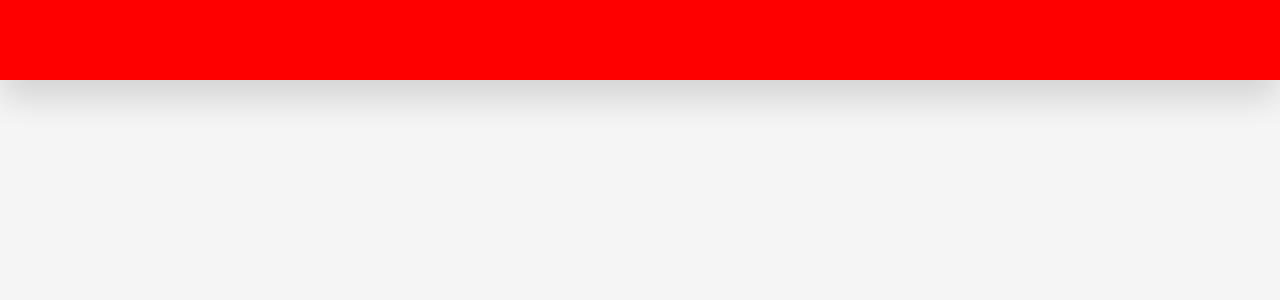
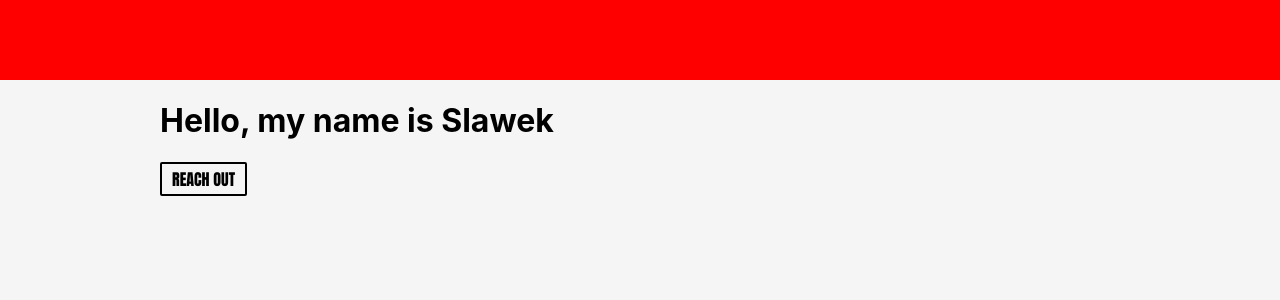
Before and after one commit to sajsdob/portfolio, a React (Create React App) app: page / in a window 1280 px wide. Shown: the top 300 px of the page. Built offline with nearby package versions, Linux system fonts and the light colour scheme.

Commit message:
about beg

```diff
--- a/src/App.js
+++ b/src/App.js
@@ -1,7 +1,8 @@
-import React, {Component} from 'react';
+import React, { Component } from 'react';
 import './App.scss';
 import Footer from './components/Footer/Footer.js';
 import Sidebar from './components/Sidebar/Sidebar.js';
+import About from './components/About/About.js';
 
 
 class App extends Component {
@@ -13,27 +14,34 @@ class App extends Component {
     }
   }
 
+
+
   changeSideBarClass = () => {
-    if(this.state.sidebarClass==='sidebarIn'){
+    if (this.state.sidebarClass === 'sidebarIn') {
       this.setState({
         sidebarClass: 'sidebarOut'
       })
+      document.body.style.overflow = "hidden"
     }
     else {
       this.setState({
         sidebarClass: 'sidebarIn'
       })
+      document.body.style.overflow = "visible"
+
     }
   }
 
   render() {
     return (
       <div className="App">
-        <Footer changeSideBarClass = {this.changeSideBarClass}/>
-        <Sidebar sidebarClass = {this.state.sidebarClass}/>
-        <div id='about'></div>
+        <Footer changeSideBarClass={this.changeSideBarClass} />
+        <Sidebar sidebarClass={this.state.sidebarClass} />
+        <div className='container'>
+          <About />
           <div id='projects'></div>
           <div id='education'></div>
+        </div>
       </div>
     )
   }
--- a/src/App.scss
+++ b/src/App.scss
@@ -1,5 +1,5 @@
 body {
-    background-color: whitesmoke;
+    background: whitesmoke;
 }
 #about {
     height: 100vh;
@@ -16,3 +16,21 @@ body {
 html {
     scroll-behavior: smooth;
 }
+.container {
+    width: 75%;
+    margin: 0 auto;
+}
+
+// Mobile Styles
+@media only screen and (max-width: 960px) {
+    .container{
+        width: 100%;
+    }
+}
+
+/* Desktop Styles */
+@media only screen and (min-width: 961px) {
+    .container{
+        width: 75%;
+    }
+}
--- /dev/null
+++ b/src/components/About/About.js
@@ -0,0 +1,35 @@
+import React, { Component } from 'react';
+import './About.scss';
+
+
+class About extends Component {
+
+    //   constructor(props) {
+    //     super(props);
+    //     this.state = {
+    //       sidebarClass: 'sidebarIn'
+    //     }
+    //   }
+
+
+
+    render() {
+        return (
+            <div className="About">
+                <h1>Hello, my name is Slawek</h1>
+                <h2></h2>
+                <h3></h3>
+                <div>
+                    <p></p>
+                </div>
+                <div className ='contact-me'>
+                    <a href='mailto: sajsdob@gmail.con'>REACH OUT</a>
+                </div>
+            </div>
+        )
+    }
+}
+
+
+
+export default About;
--- /dev/null
+++ b/src/components/About/About.scss
@@ -0,0 +1,19 @@
+.contact-me {
+    border: black 2px solid;
+    display: inline-block;
+    line-height: 30px;
+    border-radius: 2px;
+    font-family: Impact, Haettenschweiler, "Arial Narrow Bold", sans-serif;
+    &:hover {
+        cursor: pointer;
+        background-color: black;
+    }
+    &:hover a {
+        color: white;
+    }
+    a {
+        padding: 10px;
+        text-decoration: none;
+        color: black;
+    }
+}
--- a/src/components/Footer/Footer.js
+++ b/src/components/Footer/Footer.js
@@ -16,7 +16,7 @@ class Footer extends Component {
 
   hamburgerToggle = () => {
     this.props.changeSideBarClass()
-    if(!this.state.sideBarOut) {
+    if (!this.state.sideBarOut) {
       this.setState({
         sidebarClassLineOne: 'line1out',
         sidebarClassLineTwo: 'line2out',
@@ -24,7 +24,7 @@ class Footer extends Component {
         sideBarOut: true,
       })
     }
-    else{
+    else {
       this.setState({
         sidebarClassLineOne: 'line1',
         sidebarClassLineTwo: 'line2',
@@ -34,14 +34,28 @@ class Footer extends Component {
     }
   }
 
+  componentDidMount() {
+    this.prev = window.scrollY;
+    window.addEventListener('scroll', e => this.handleNavigation(e));
+  }
 
+  handleNavigation = (e) => {
+    const window = e.currentTarget;
+
+    if (this.prev > window.scrollY) {
+      document.getElementsByClassName("nav-bar")[0].style.top = "0";
+    } else if (this.prev < window.scrollY) {
+      document.getElementsByClassName("nav-bar")[0].style.top = "-11vh";
+    }
+    this.prev = window.scrollY;
+  };
 
 
   render() {
     return (
-      <nav className='nav-bar'>
+      <nav id='aboutme'  className='nav-bar'>
         <ol className='nav-list'>
-          <li><a href='/#about'>ABOUT ME</a></li>
+          <li><a href='/#aboutme'>ABOUT ME</a></li>
           <li><a href='/#projects'>PROJECTS</a></li>
           <li><a href='/#education'>EDUCATION</a></li>
         </ol>
--- a/src/components/Footer/Footer.scss
+++ b/src/components/Footer/Footer.scss
@@ -1,13 +1,11 @@
 .nav-bar {
+    transition: top 0.3s;
     position: sticky;
     top: 0;
     background-color: red;
     height: 10vh;
     width: 100%;
     margin: 0 auto;
-    -webkit-box-shadow: 0px 20px 34px -2px rgba(0, 0, 0, 0.14);
-    -moz-box-shadow: 0px 20px 34px -2px rgba(0, 0, 0, 0.14);
-    box-shadow: 0px 20px 34px -2px rgba(0, 0, 0, 0.14);
     display: flex;
     align-items: center;
     .menu {
@@ -105,9 +103,9 @@
     .menu {
         display: none !important;
     }
-.sidebarOut {
-    background-color: black;
-}
+    .sidebarOut {
+        background-color: black;
+    }
 }
 
 @keyframes fadeIn {
--- a/src/components/Sidebar/Sidebar.js
+++ b/src/components/Sidebar/Sidebar.js
@@ -13,7 +13,7 @@ class Sidebar extends Component {
         return (
             <div className={this.props.sidebarClass}>
                 <ul className='sideBarList'>
-                    <li><a href='/#about'>ABOUT ME</a></li>
+                    <li><a href='/#aboutme'>ABOUT ME</a></li>
                     <li><a href='/#projects'>PROJECTS</a></li>
                     <li><a href='/#education'>EDUCATION</a></li>
                 </ul>
--- a/src/components/Sidebar/Sidebar.scss
+++ b/src/components/Sidebar/Sidebar.scss
@@ -1,5 +1,5 @@
 .sidebarIn {
-    background-color: red;
+    background-color: black;
     width: 60vw;
     height: 100vh;
     position: fixed;
@@ -22,20 +22,17 @@
         height: 30px;
         a {
             font-family: Impact, Haettenschweiler, "Arial Narrow Bold", sans-serif;
-            font-size: 1.5em;
+            font-size: 1.3em;
             color: whitesmoke;
             text-decoration: none;
             &:hover {
                 cursor: pointer;
-                font-size: 1.6em;
+                font-size: 1.4em;
             }
-
         }
     }
 }
 .sidebarOut {
-    display: flex;
-    justify-content: center;
     ul {
         padding: 0;
         display: flex;
@@ -49,17 +46,18 @@
         height: 30px;
         a {
             font-family: Impact, Haettenschweiler, "Arial Narrow Bold", sans-serif;
-            font-size: 1.5em;
+            font-size: 1.3em;
             color: whitesmoke;
             text-decoration: none;
             &:hover {
                 cursor: pointer;
-                font-size: 1.6em;
+                font-size: 1.4em;
             }
-
         }
     }
-    background-color: red;
+    display: flex;
+    justify-content: center;
+    background-color: black;
     width: 60vw;
     height: 100vh;
     position: fixed;
@@ -69,12 +67,9 @@
     transform: translateX(-60vw);
 }
 
-
 @media only screen and (max-width: 960px) {
-
 }
 
 /* Desktop Styles */
 @media only screen and (min-width: 961px) {
-
 }
```
Lines whose indentation alone changed are shown as unchanged.
